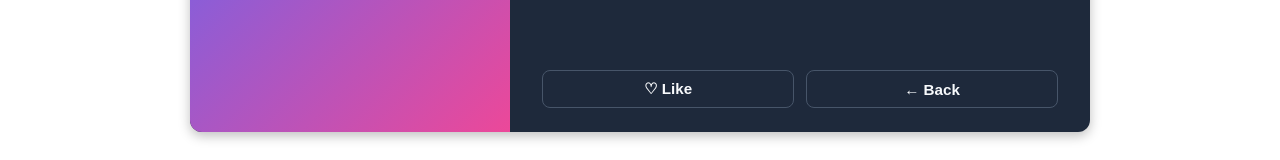
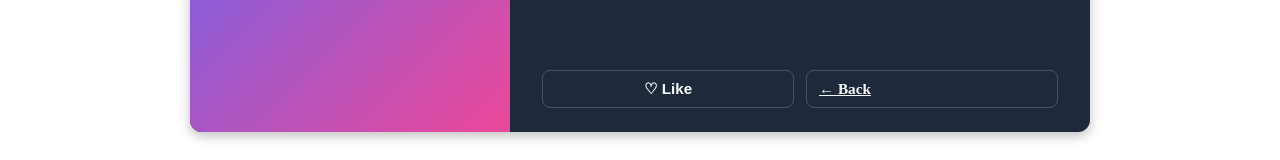
Before and after one commit to SvetlinGG/React-course, a React (Vite) app in the folder React-training/: page /details in a window 1280 px wide. Shown: the part 292-452 px from the top of the page. Built offline with nearby package versions, Linux system fonts and the light colour scheme.

Commit message:
link to home page as back button

```diff
--- a/React-training/src/components/Details.jsx
+++ b/React-training/src/components/Details.jsx
@@ -1,6 +1,9 @@
+import { Link } from "react-router";
 import { music } from "../data/music";
 
 export default function Details() {
+
+
   return (
     <section className="details">
       <article className="details__card">
@@ -31,9 +34,9 @@ export default function Details() {
             <button type="button" className="details__btn details__btn--like">
               ♡ Like
             </button>
-            <button type="button" className="details__btn">
+            <Link to="/" className="details__btn">
               ← Back
-            </button>
+            </Link>
           </div>
         </div>
       </article>
```
